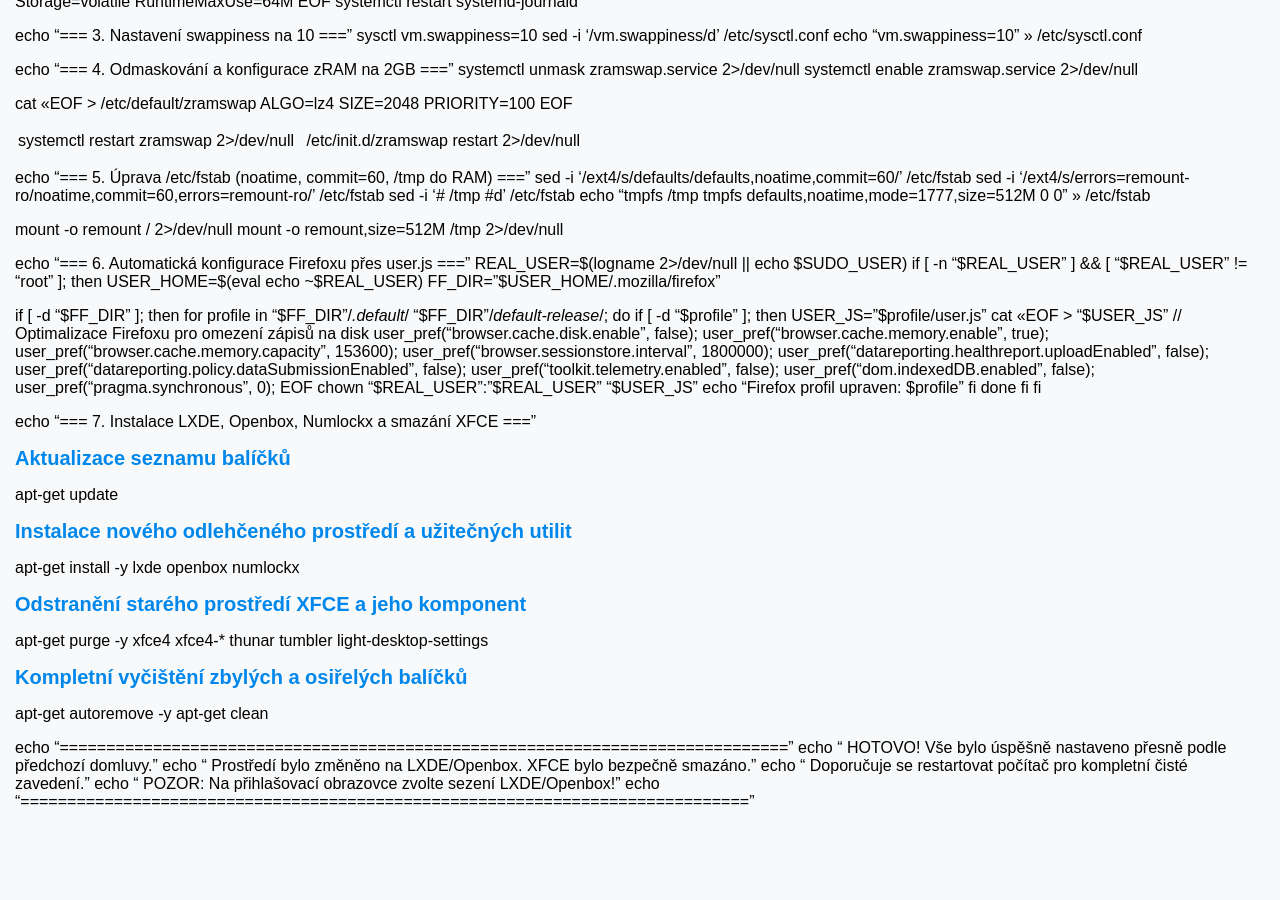
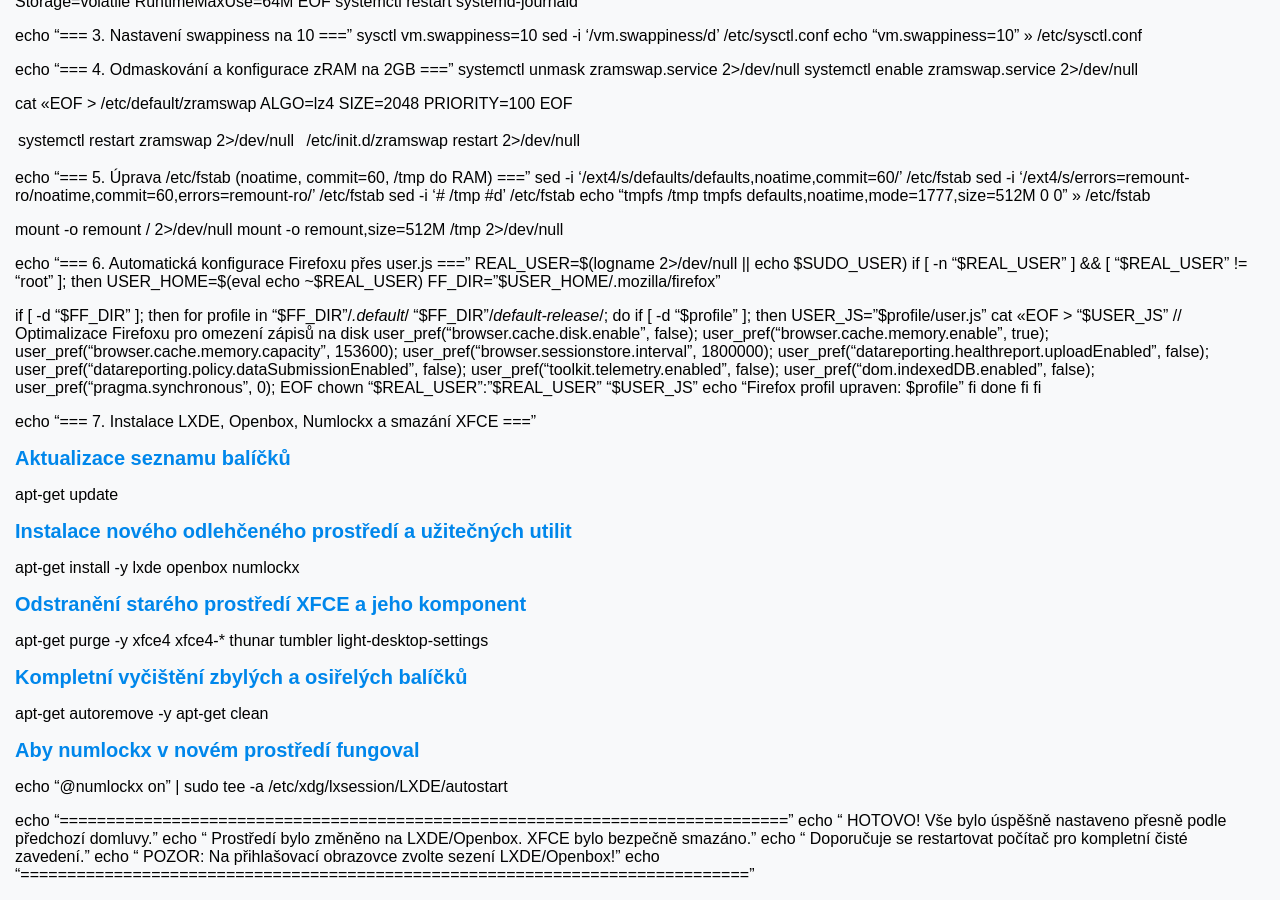
Before and after one commit to bedjan/bedjan.github.io, a Jekyll site: the page built from mx.md, in a window 1280 px wide and 900 px high, scrolled down 2430 px. Built offline with Jekyll 4.4.1, drawn with Linux system fonts in a browser that asks for light colours; our own code applies the rules of GitHub Pages for plain Markdown files; before the commit the page ends 3257 px from its top, so only the background shows below that.

Commit message:
Update mx.md

```diff
--- a/mx.md
+++ b/mx.md
@@ -148,6 +148,10 @@ apt-get purge -y xfce4 xfce4-* thunar tumbler light-desktop-settings
 apt-get autoremove -y
 apt-get clean
 
+# Aby numlockx v novém prostředí fungoval
+echo "@numlockx on" | sudo tee -a /etc/xdg/lxsession/LXDE/autostart
+
+
 echo "=============================================================================="
 echo " HOTOVO! Vše bylo úspěšně nastaveno přesně podle předchozí domluvy."
 echo " Prostředí bylo změněno na LXDE/Openbox. XFCE bylo bezpečně smazáno."
```
